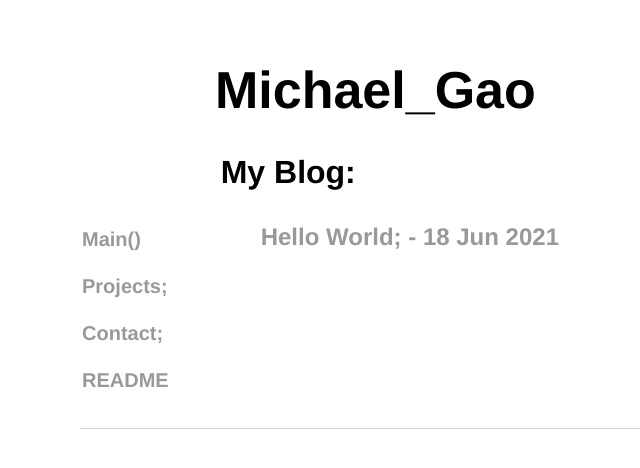
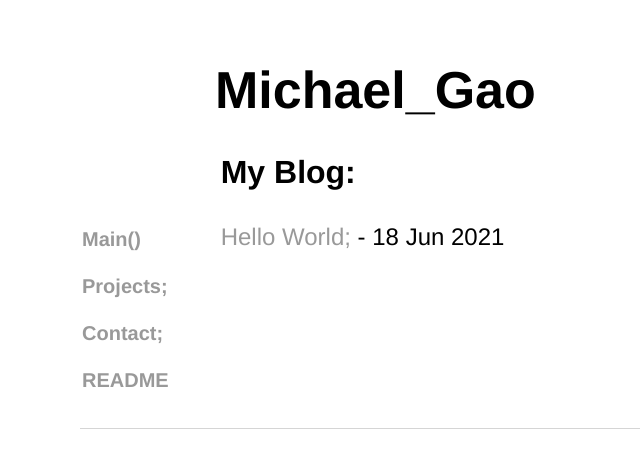
Before and after one commit to michael-c-gao/WebsiteOfMichael, a Jekyll site: the page built from blog/index.html, in a window 1280 px wide. Shown: the top 468 px of the page, without its empty margins (48-688 px from the left). Built offline with Jekyll 4.4.1, drawn with Linux system fonts in a browser that asks for light colours.

Commit message:
Update index.html

```diff
--- a/blog/index.html
+++ b/blog/index.html
@@ -43,10 +43,10 @@ title: My Blog
 	<section class="child">
 		<br>
 	<h3 style="margin-top: 14px;">My Blog:</h3>
-	<ul class="posts">
+	<ul class="posts" style="padding-left: 0px;">
 
 	  {% for post in site.posts %}
-	    <li><strong><a href="{{ post.url }}" title="{{ post.title }}">{{ post.title }}</strong</a> - <span>{{ post.date | date_to_string }}</span></li>
+	    <li><a href="{{ post.url }}" title="{{ post.title }}">{{ post.title }}</a> - <span>{{ post.date | date_to_string }}</span></li>
 	  {% endfor %}
 	</ul>
 	</section>
```
